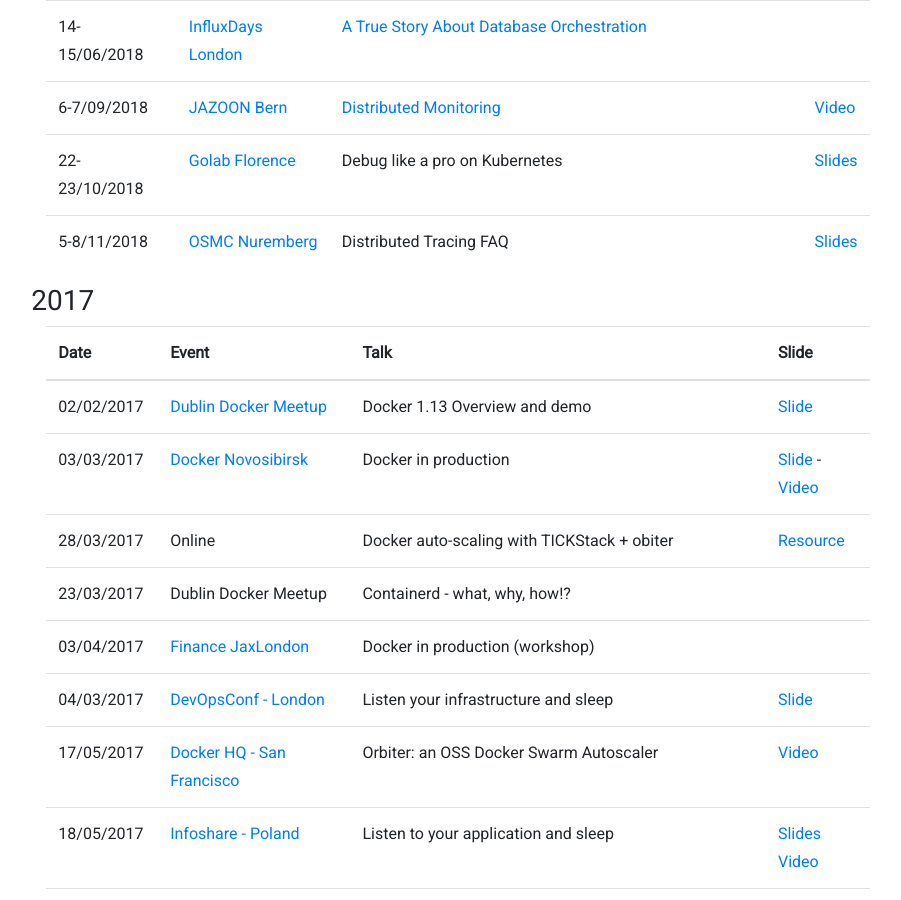
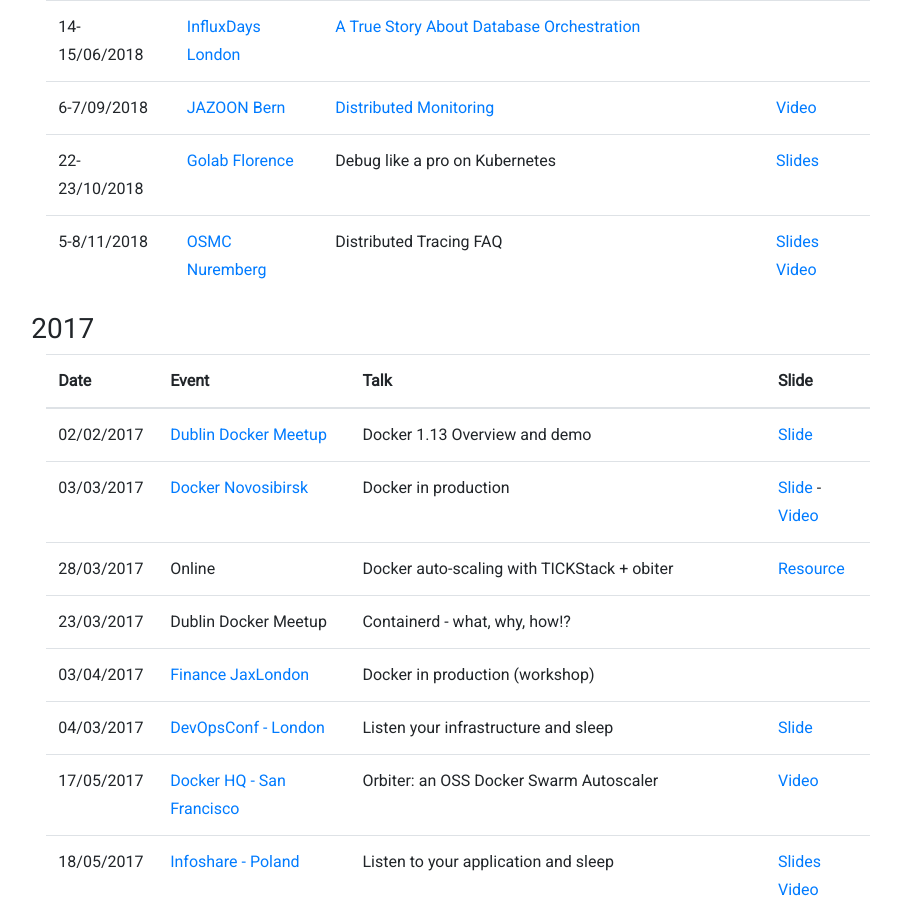
Before and after one commit to gianarb/gianarb.github.com, a Jekyll site: the page built from conferences.html, in a window 1280 px wide and 900 px high, scrolled down 594 px. Shown: the whole window, without its empty margins (182-1083 px from the left). Built offline with Jekyll 4.4.1, drawn with Linux system fonts in a browser that asks for light colours; nearby versions of some CDN libraries.

Commit message:
Added osmc video
Signed-off-by: Gianluca Arbezzano <gianarb92@gmail.com>

```diff
--- a/conferences.html
+++ b/conferences.html
@@ -78,7 +78,7 @@
                   <td>5-8/11/2018</td>
                   <td><a target="_blank" href="https://osmc.de/">OSMC Nuremberg</a></td>
                   <td>Distributed Tracing FAQ</td>
-                  <td><a target="_blank" href="https://speakerdeck.com/gianarb/distributed-tracing-faq">Slides</a></td>
+                  <td><a target="_blank" href="https://speakerdeck.com/gianarb/distributed-tracing-faq">Slides</a> <a href="https://youtu.be/3LpclL7Akrg" target="_blank">Video</a></td>
                 </tr>
               </tbody>
             </table>
```
